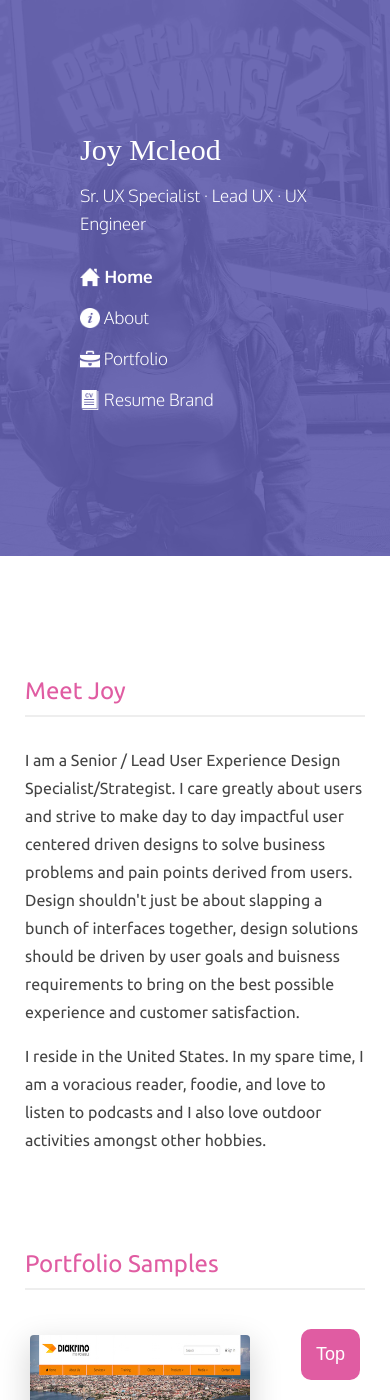
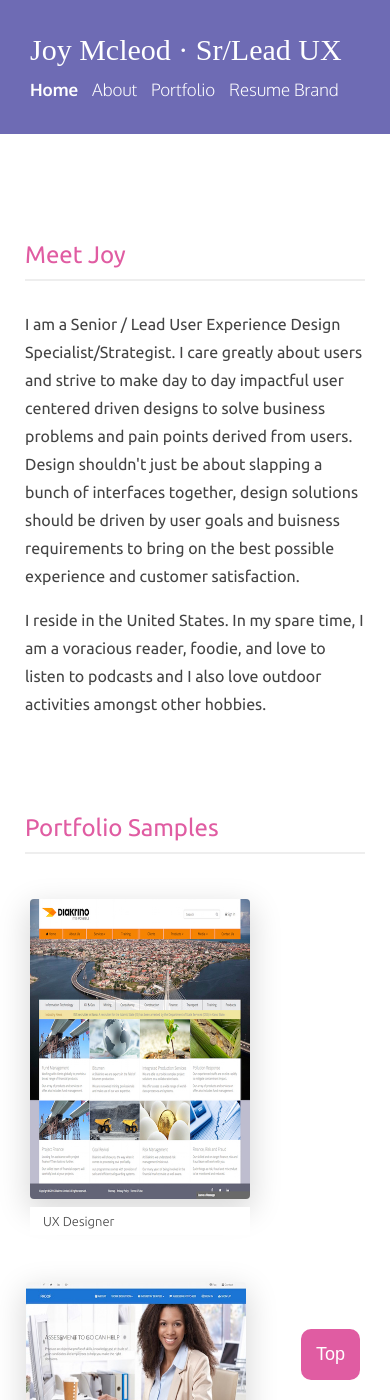
Before and after one commit to jokomowho/my_website, a Jekyll site: the page built from index.html, in a window 390 px wide and 1400 px high. Built offline with Jekyll 4.4.1, drawn with Linux system fonts in a browser that asks for light colours; some web fonts are replaced.

Commit message:
mobile query updates.

```diff
--- a/about.html
+++ b/about.html
@@ -8,10 +8,10 @@ layout: default
        <div class="style-element">
         <!--<img src="images/Joy-Profile-Sketch-Image.jpeg" class="img-style"><br>-->
         <!--<img src="images/logo.png" class="img-style">-->
-          <h1 style="font-family:lobster">{{ site.title }}</h1>
-          <h3 class="style" style="margin-bottom: 1.5em;">Sr. UX Specialist &middot; Lead UX  &middot; UX Engineer</h3>
+          <h1 style="font-family:lobster">{{ site.title }} <span style="display: none;" class="mobile-title"> &middot; Sr/Lead UX </span></h1>
+          <h3 class="style mobile-header" style="margin-bottom: 1.5em;">Senior UX &middot; Lead UX  &middot; UX Engineer</h3>
           <h3 class="style">
-            <a href="index.html" class=" side-menu"><img src="images/home.png" > Home</a>
+            <a href="index.html" class="side-menu"><img src="images/home.png" > Home</a>
             <a href="about.html" class="side-menu active"><img src="images/info.png" > About</a>
             <a href="portfolio.html" class="side-menu"><img src="images/portfolio.png"> Portfolio</a>
             <a href="https://www.jokomowho.com/images/joy-okomowho-resume-branding.pdf" target="_blank" class="side-menu"><img src="images/resume.png" > Resume Brand</a>
--- a/css/main.css
+++ b/css/main.css
@@ -79,6 +79,7 @@ article {
 @media (max-width: 960px) {
   article {
     display: block;
+    padding-top: 120px;
   }
   .container {
     padding: 25px;
@@ -106,7 +107,34 @@ header {
   }
   header {
     height: auto;
+    background-image: none !important;
+    position: fixed;
   }
+  h3 a.side-menu{
+  display: inline-block !important;
+  padding-right: 10px;
+  }
+  a.side-menu img{
+    display: none;
+  }
+  #home-header .container{
+    padding: 0 !important;
+  }
+  .mobile-header{
+    display: none !important;
+  }
+  /*
+  .top-container{
+   background-color:#fff !important;
+ }**/
+ .mobile-title{
+  display: inline-block !important;
+  font-weight: light;
+ }
+ h3.style, h3.style a{
+  margin-top: .2em !important;
+  margin-bottom: 0 !important;
+ }
 }
 
 header:after {
--- a/index.html
+++ b/index.html
@@ -8,8 +8,8 @@ layout: default
        <div class="style-element">
         <!--<img src="images/Joy-Profile-Sketch-Image.jpeg" class="img-style"><br>-->
         <!--<img src="images/logo.png" class="img-style">-->
-          <h1 style="font-family:lobster">{{ site.title }}</h1>
-          <h3 class="style" style="margin-bottom: 1.5em;">Sr. UX Specialist &middot; Lead UX  &middot; UX Engineer</h3>
+          <h1 style="font-family:lobster">{{ site.title }} <span style="display: none;" class="mobile-title"> &middot; Sr/Lead UX </span></h1>
+          <h3 class="style mobile-header" style="margin-bottom: 1.5em;">Senior UX &middot; Lead UX  &middot; UX Engineer</h3>
           <h3 class="style">
             <a href="index.html" class="active side-menu"><img src="images/home.png" > Home</a>
             <a href="about.html" class="side-menu"><img src="images/info.png" > About</a>
--- a/portfolio.html
+++ b/portfolio.html
@@ -8,10 +8,10 @@ layout: default
        <div class="style-element">
         <!--<img src="images/Joy-Profile-Sketch-Image.jpeg" class="img-style"><br>-->
         <!--<img src="images/logo.png" class="img-style">-->
-          <h1 style="font-family:lobster">{{ site.title }}</h1>
-          <h3 class="style" style="margin-bottom: 1.5em;">Sr. UX Specialist &middot; Lead UX  &middot; UX Engineer</h3>
+          <h1 style="font-family:lobster">{{ site.title }} <span style="display: none;" class="mobile-title"> &middot; Sr/Lead UX </span></h1>
+          <h3 class="style mobile-header" style="margin-bottom: 1.5em;">Senior UX &middot; Lead UX  &middot; UX Engineer</h3>
           <h3 class="style">
-            <a href="index.html" class=" side-menu"><img src="images/home.png" > Home</a>
+            <a href="index.html" class="side-menu"><img src="images/home.png" > Home</a>
             <a href="about.html" class="side-menu"><img src="images/info.png" > About</a>
             <a href="portfolio.html" class="side-menu active"><img src="images/portfolio.png"> Portfolio</a>
             <a href="https://www.jokomowho.com/images/joy-okomowho-resume-branding.pdf" target="_blank" class="side-menu"><img src="images/resume.png" > Resume Brand</a>
```
